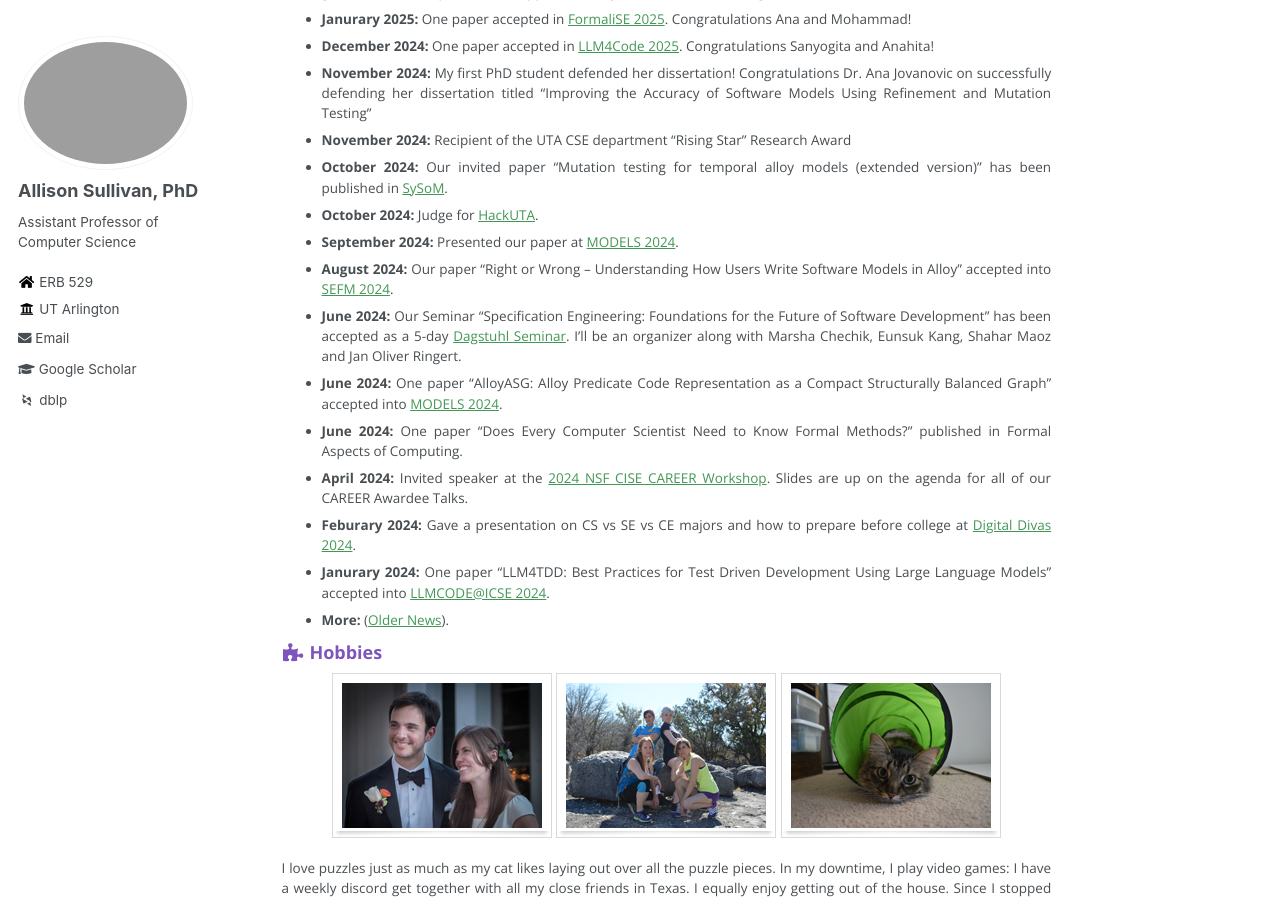
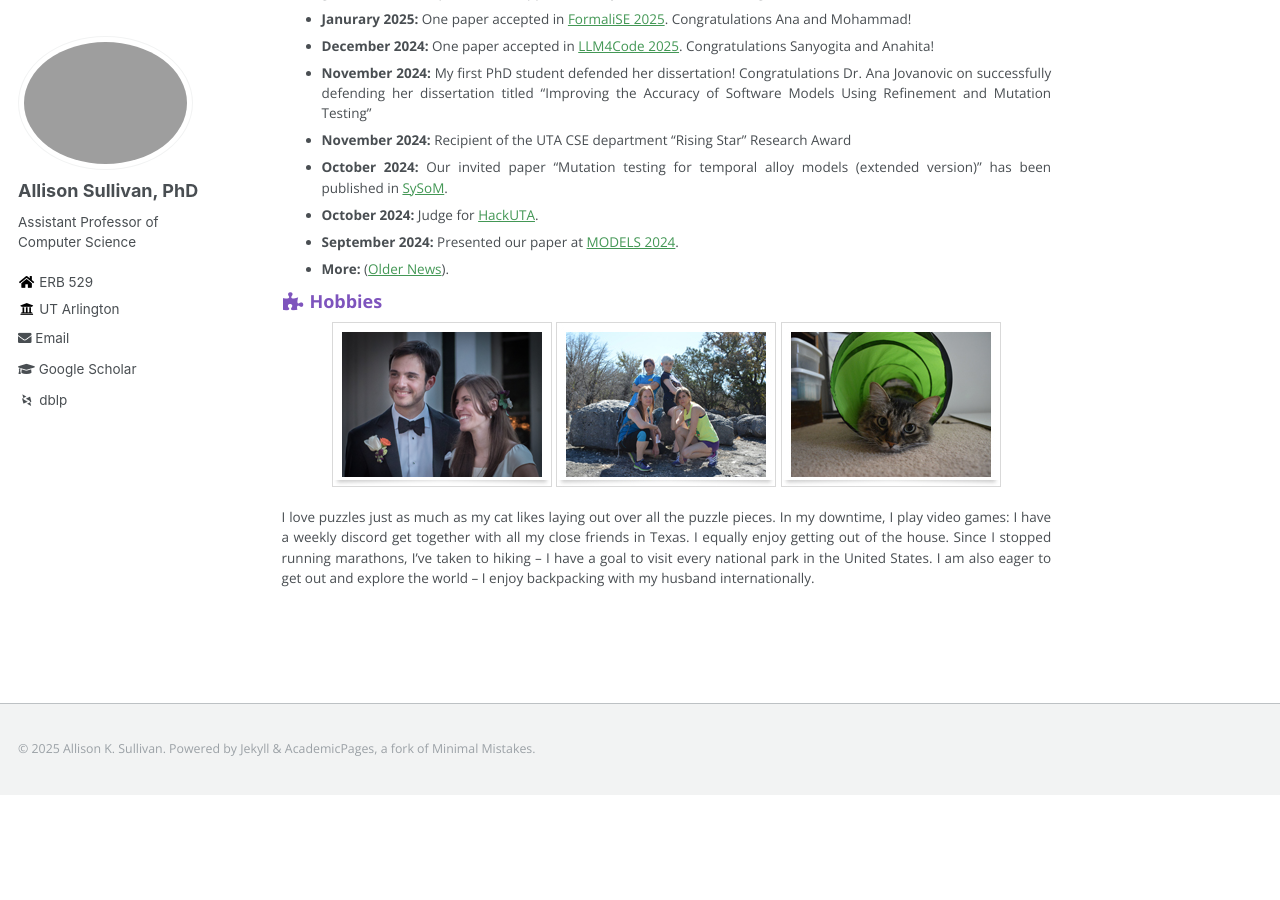
Before and after one commit to Allisonius/allisonius.github.io, a Jekyll site: the page built from _pages/about.md, in a window 1280 px wide and 900 px high, scrolled down 1120 px. Built offline with Jekyll 4.4.1, drawn with Linux system fonts in a browser that asks for light colours; some web fonts are replaced; after the commit the page ends 1915 px from its top, so only the background shows below that.

Commit message:
Update about.md

```diff
--- a/_pages/about.md
+++ b/_pages/about.md
@@ -44,13 +44,6 @@ My main goal is to improve software reliability by focusing on:
 * **October 2024:** Our invited paper "Mutation testing for temporal alloy models (extended version)" has been published in [SySoM](https://link.springer.com/article/10.1007/s10270-024-01220-x).
 * **October 2024:** Judge for [HackUTA](https://www.hackuta.org/).
 * **September 2024:** Presented our paper at [MODELS 2024](https://conf.researchr.org/home/models-2024).
-* **August 2024:** Our paper "Right or Wrong -- Understanding How Users Write Software Models in Alloy" accepted into [SEFM 2024](https://sefm-conference.github.io/2024/).
-* **June 2024:** Our Seminar "Specification Engineering: Foundations for the Future of Software Development" has been accepted as a 5-day [Dagstuhl Seminar](https://www.dagstuhl.de/en/seminars/dagstuhl-seminars). I'll be an organizer along with Marsha Chechik, Eunsuk Kang, Shahar Maoz and Jan Oliver Ringert.
-* **June 2024:** One paper "AlloyASG: Alloy Predicate Code Representation as a Compact Structurally Balanced Graph" accepted into [MODELS 2024](https://conf.researchr.org/home/models-2024).
-* **June 2024:** One paper "Does Every Computer Scientist Need to Know Formal Methods?" published in Formal Aspects of Computing.
-* **April 2024:** Invited speaker at the [2024 NSF CISE CAREER Workshop](https://www.cnsr.ictas.vt.edu/NSF-CISE-CAREER-Workshop-24/index.html). Slides are up on the agenda for all of our CAREER Awardee Talks.
-* **Feburary 2024:** Gave a presentation on CS vs SE vs CE majors and how to prepare before college at [Digital Divas 2024](https://digital-divas.weebly.com/).
-* **Janurary 2024:** One paper "LLM4TDD: Best Practices for Test Driven Development Using Large Language Models" accepted into [LLMCODE@ICSE 2024](https://llm4code.github.io/).
 * **More:** ([Older News](https://allisonius.github.io/news/)).
 
 <h3><i class="fa fa-fw fa-puzzle-piece" aria-hidden="true"></i> Hobbies</h3>
```
